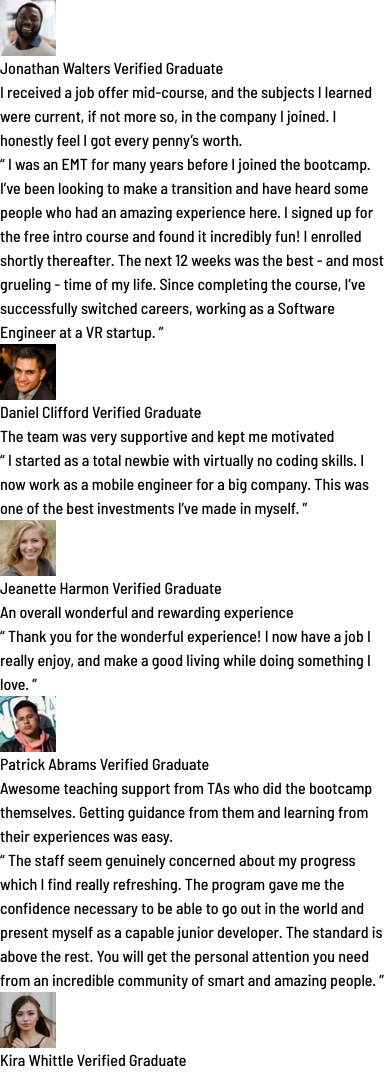
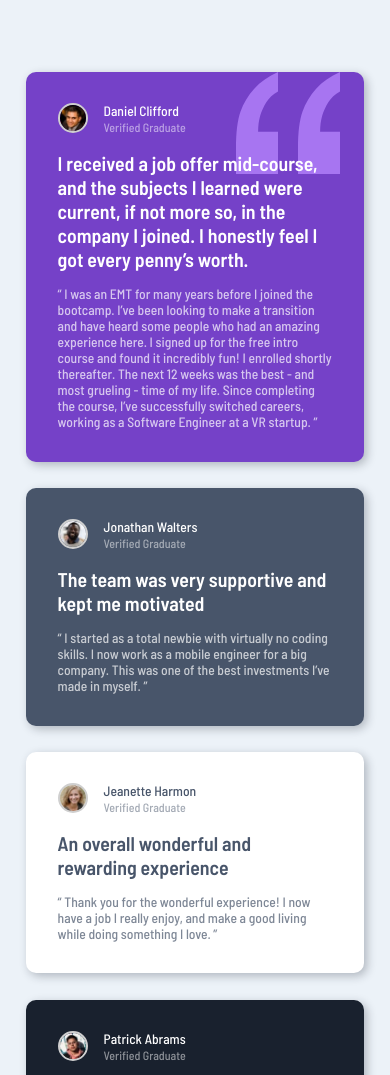
Before and after one commit to eigdoyr/testimonials-grid-section-main, a plain HTML site: page index.html in a window 390 px wide. Shown: the top 1075 px of the page. Drawn offline with Linux system fonts and the light colour scheme.

Commit message:
complete mobile version

```diff
--- a/index.html
+++ b/index.html
@@ -28,14 +28,12 @@
           <figcaption class="testimonial-author">
             <img
               class="testimonial-avatar"
-              src="./images/image-jonathan.jpg"
+              src="./images/image-daniel.jpg"
               alt="Jonathan Walters avatar image"
             />
             <div class="testimonial-author-info">
-              <p class="testimonial-author-name">
-                Jonathan Walters
-                <span class="testimonial-verified">Verified Graduate</span>
-              </p>
+              <p class="testimonial-author-name">Daniel Clifford</p>
+              <p class="testimonial-verified">Verified Graduate</p>
             </div>
           </figcaption>
           <blockquote class="testimonial-paragraph">
@@ -60,14 +58,13 @@
         <figure class="testimonial-card card-jonathan">
           <figcaption class="testimonial-author">
             <img
-              src="./images/image-daniel.jpg"
+              class="testimonial-avatar"
+              src="./images/image-jonathan.jpg"
               alt="Daniel Clifford avatar image"
             />
             <div class="testimonial-author-info">
-              <p class="testimonial-author-name">
-                Daniel Clifford
-                <span class="testimonial-verified">Verified Graduate</span>
-              </p>
+              <p class="testimonial-author-name">Jonathan Walters</p>
+              <p class="testimonial-verified">Verified Graduate</p>
             </div>
           </figcaption>
           <blockquote class="testimonial-paragraph">
@@ -86,14 +83,13 @@
         <figure class="testimonial-card card-jeanette">
           <figcaption class="testimonial-author">
             <img
+              class="testimonial-avatar"
               src="./images/image-jeanette.jpg"
               alt="Jeanette Harmon avatar image"
             />
             <div class="testimonial-author-info">
-              <p class="testimonial-author-name">
-                Jeanette Harmon
-                <span class="testimonial-verified">Verified Graduate</span>
-              </p>
+              <p class="testimonial-author-name">Jeanette Harmon</p>
+              <p class="testimonial-verified">Verified Graduate</p>
             </div>
           </figcaption>
           <blockquote class="testimonial-paragraph">
@@ -112,14 +108,13 @@
         <figure class="testimonial-card card-patrick">
           <figcaption class="testimonial-author">
             <img
+              class="testimonial-avatar"
               src="./images/image-patrick.jpg"
               alt="Patrick Abrams avatar image"
             />
             <div class="testimonial-author-info">
-              <p class="testimonial-author-name">
-                Patrick Abrams
-                <span class="testimonial-verified">Verified Graduate</span>
-              </p>
+              <p class="testimonial-author-name">Patrick Abrams</p>
+              <p class="testimonial-verified">Verified Graduate</p>
             </div>
           </figcaption>
           <blockquote class="testimonial-paragraph">
@@ -143,14 +138,13 @@
         <figure class="testimonial-card card-kira">
           <figcaption class="testimonial-author">
             <img
+              class="testimonial-avatar"
               src="./images/image-kira.jpg"
               alt="Kira Whittle avatar image"
             />
             <div class="testimonial-author-info">
-              <p class="testimonial-author-name">
-                Kira Whittle
-                <span class="testimonial-verified">Verified Graduate</span>
-              </p>
+              <p class="testimonial-author-name">Kira Whittle</p>
+              <p class="testimonial-verified">Verified Graduate</p>
             </div>
           </figcaption>
           <blockquote class="testimonial-paragraph">
--- a/styles.css
+++ b/styles.css
@@ -5,6 +5,8 @@
   --white: hsl(0, 0%, 100%);
   --light-gray: hsl(0, 0%, 81%);
   --light-grayish-blue: hsl(210, 46%, 95%);
+  /* --light-70: hsla(0, 0%, 81%, 0.7);
+  --light-50: hsl(0, 0%, 81%, 0.5); */
 }
 
 /* RESET */
@@ -53,4 +55,79 @@ body {
   min-height: 100vh;
   line-height: 1.5;
   -webkit-font-smoothing: antialiased;
+  color: var(--white);
+  background-color: var(--light-grayish-blue);
 }
+
+.testimonial-reviews {
+  display: grid;
+  padding: 4.5rem 1.65rem;
+  gap: 1.65rem;
+}
+
+.testimonial-card {
+  box-shadow: 3px 3px 10px hsla(217, 30%, 14%, 0.281);
+  border-radius: 10px;
+  padding: 1.95rem;
+}
+
+.testimonial-author {
+  display: flex;
+  padding-bottom: 1rem;
+}
+
+.testimonial-avatar {
+  border-radius: 100px;
+  width: 30px;
+  height: 30px;
+  border: 2px solid var(--light-gray);
+}
+
+.testimonial-author-info {
+  line-height: 1rem;
+  margin-left: 1rem;
+}
+
+.testimonial-author-name {
+  font-size: 0.85rem;
+}
+
+.testimonial-verified {
+  font-size: 0.75rem;
+  opacity: 50%;
+}
+
+.testimonial-lg {
+  font-size: 1.24rem;
+  line-height: 1.5rem;
+  font-weight: 600;
+  padding-bottom: 0.95rem;
+}
+
+.testimonial-sm {
+  opacity: 70%;
+  font-size: 0.85rem;
+
+  line-height: 1rem;
+}
+
+.card-daniel {
+  background-color: var(--moderate-violet);
+  background-image: url(./images/bg-pattern-quotation.svg);
+  background-repeat: no-repeat;
+  background-position: right 10% top 0%;
+}
+
+.card-jonathan {
+  background-color: var(--grayish-blue);
+}
+
+.card-patrick {
+  background-color: var(--blackish-blue);
+}
+
+.card-jeanette,
+.card-kira {
+  background-color: var(--white);
+  color: var(--grayish-blue);
+}
```
Also changed, not shown: 1 other file.
